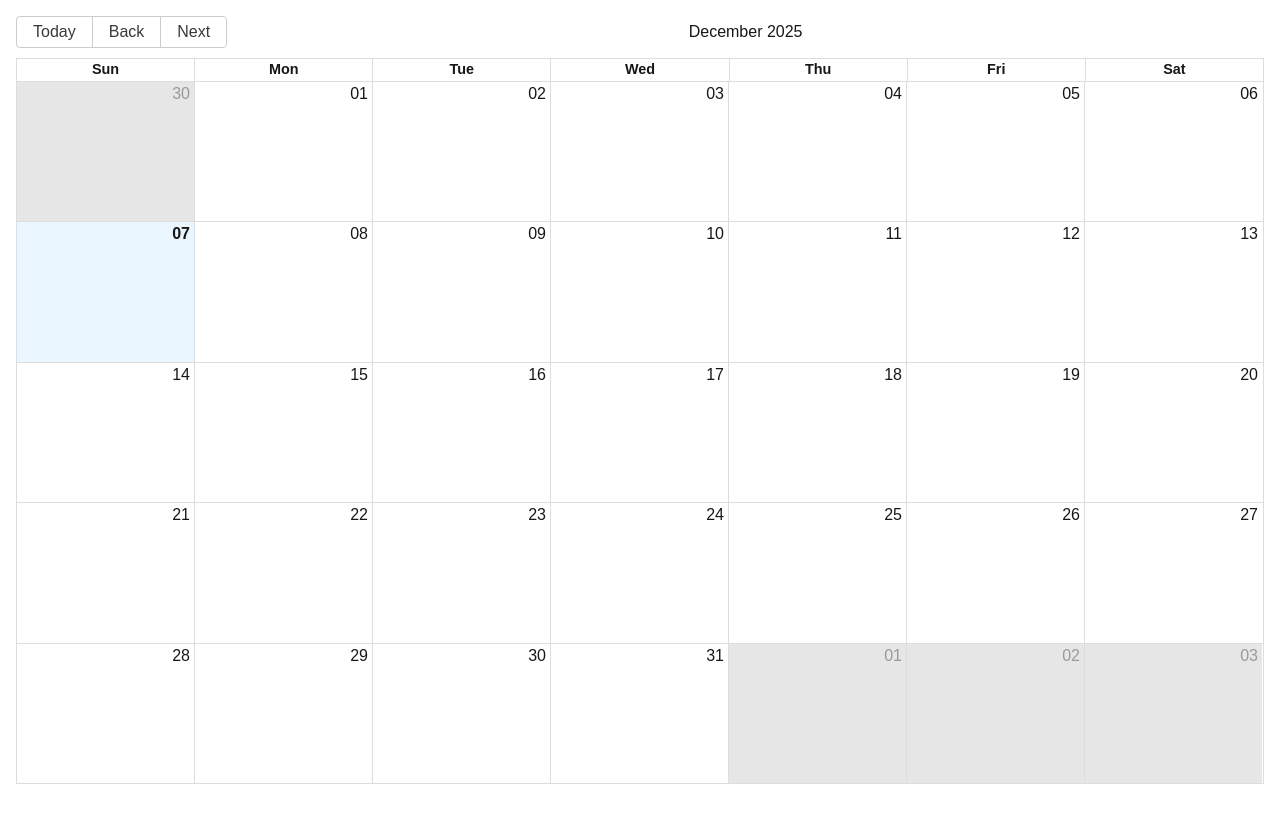
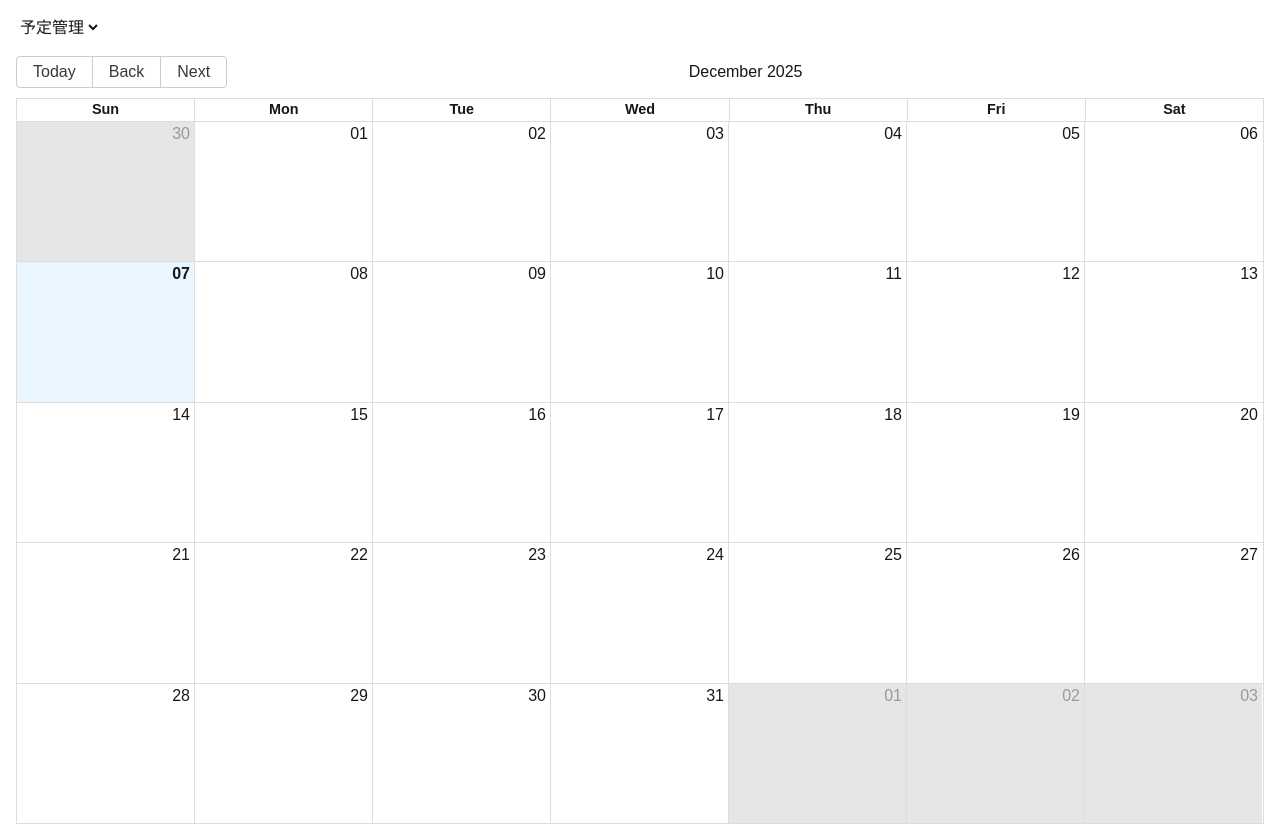
Before and after one commit to NJisEverywhere/dayfolio, a Next.js app: page / in a window 1280 px wide. Before the commit the page ends 800 px from the top, so only its background shows below. Built offline with nearby package versions, Linux system fonts and the light colour scheme.

Commit message:
複数カレンダー、切り替え機能追加

```diff
--- a/src/app/page.tsx
+++ b/src/app/page.tsx
@@ -25,7 +25,8 @@ type Log = {
   reps: number | null;
   sets: number | null;
   memo: string;
-  id?: string;
+  id: string;
+  calendarId: string;
 };
 
 type CalendarEvent = {
@@ -33,6 +34,14 @@ type CalendarEvent = {
   start: Date;
   end: Date;
   log: Log;
+};
+
+type CalendarType = 'default' | 'workout' | 'study';
+
+type UserCalendar = {
+  id: string;
+  name: string;
+  type: CalendarType;
 };
 
 /* ---------------------------
@@ -52,11 +61,17 @@ const localizer = dateFnsLocalizer({
 ---------------------------- */
 export default function Home() {
   const [isOpen, setIsOpen] = useState(false);
-
   const [selectedDate, setSelectedDate] = useState<Date | null>(null);
   const [selectedLog, setSelectedLog] = useState<Log | null>(null);
+  const [logs, setLogs] = useState<Log[]>([]);
+  const [activeCalendarId, setActiveCalendarId] = useState<CalendarType>('default');
 
-  const [logs, setLogs] = useState<Log[]>([]);
+
+  const Calendars: UserCalendar[] = [
+    { id: 'default', name: '予定管理', type: 'default' },
+    { id: 'workout', name: '筋トレ', type: 'workout' },
+    { id: 'study', name: '学習', type: 'study' },
+  ];
 
   /* 入力フォーム */
   const [title, setTitle] = useState("");
@@ -160,6 +175,7 @@ export default function Home() {
       reps,
       sets,
       memo,
+      calendarId: activeCalendarId,
     };
 
     setLogs([...logs, newLog]);
@@ -184,17 +200,33 @@ export default function Home() {
   /* ---------------------------
       カレンダーに渡すイベント
   ---------------------------- */
-  const events = logs.map((log) => ({
-    title: log.title,
-    start: log.date,
-    end: log.date,
-    log,
+  const events = logs
+    .filter(log => log.calendarId === activeCalendarId)
+    .map((log) => ({
+      title: log.title,
+      start: log.date,
+      end: log.date,
+      log,
   }));
 
   return (
     <>
       {/* カレンダー本体 */}
       <div style={{ height: "100vh", padding: 16 }}>
+        <div style={{ marginBottom: 16 }}>
+          <select
+            value={activeCalendarId}
+            onChange={(e) =>
+              setActiveCalendarId(e.target.value as CalendarType)
+            }
+          >
+            {Calendars.map((cal) => (
+              <option key={cal.id} value={cal.type}>
+                {cal.name}
+              </option>
+            ))}
+          </select>
+        </div>
         <Calendar
           localizer={localizer}
           events={events}
```
